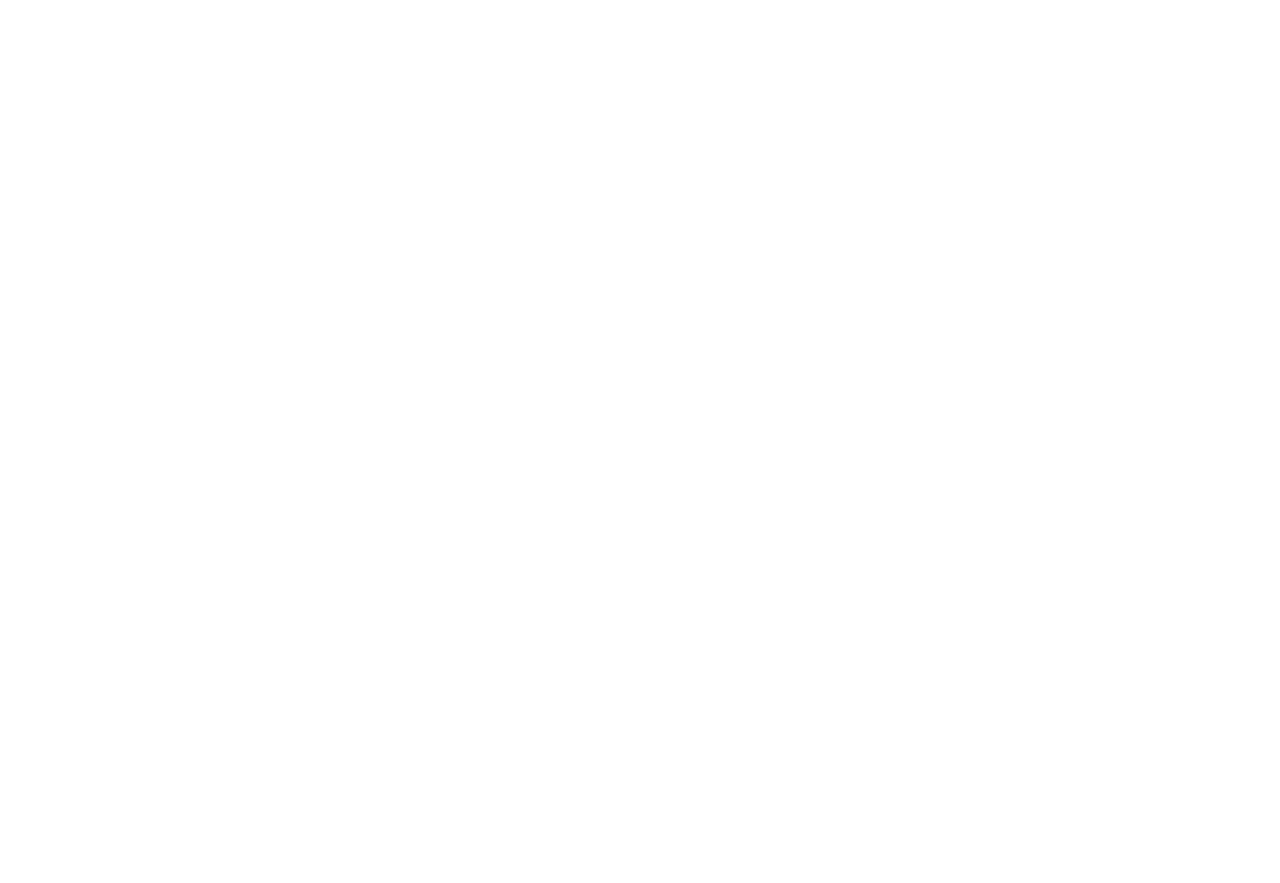
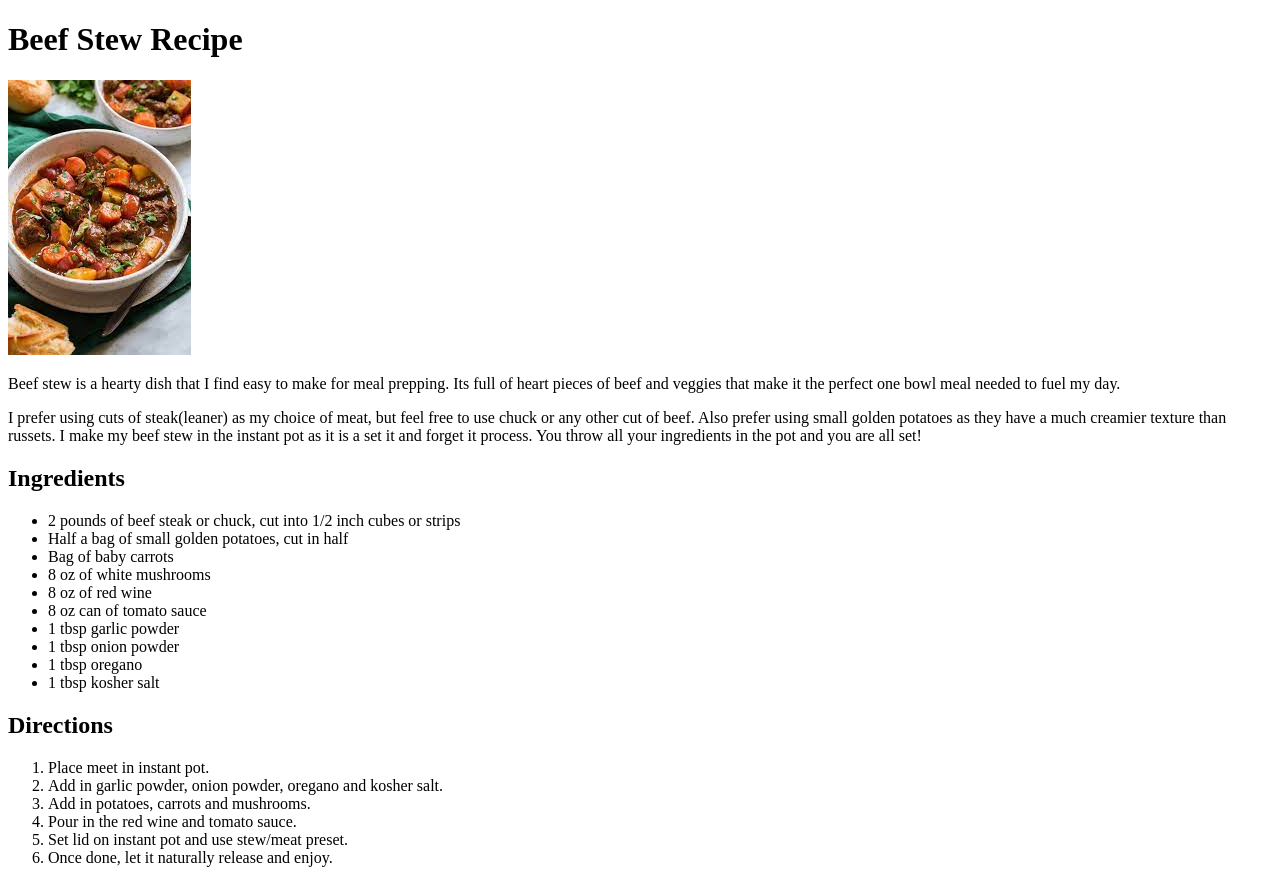
Before and after one commit to kimosabe71/odin-recipes, a plain HTML site: page recipes/beefstew.html in a window 1280 px wide. Before the commit the page ends 800 px from the top, so only its background shows below. Drawn offline with Linux system fonts and the light colour scheme.

Commit message:
Completed beefstew.htm, fix spelling errors in mac.html and mofongo.html also added link to index.html

```diff
--- a/recipes/beefstew.html
+++ b/recipes/beefstew.html
@@ -0,0 +1,45 @@
+<!DOCTYPE html>
+<html land="en">
+<head>
+    <meta charset="utf--8">
+    <title>Beef Stew Recipe</title>
+    <body>
+        <h1>Beef Stew Recipe</h1>
+        <img src="../recipes/images/beefstew.jpeg" alt="a hearty bowl of beef stew">
+        <p>
+            Beef stew is a hearty dish that I find easy to make for meal prepping.
+            Its full of heart pieces of beef and veggies that make it the perfect
+            one bowl meal needed to fuel my day.
+        </p>
+        <p>
+            I prefer using cuts of steak(leaner) as my choice of meat, but feel
+            free to use chuck or any other cut of beef. Also prefer using small
+            golden potatoes as they have a much creamier texture than russets.
+            I make my beef stew in the instant pot as it is a set it and forget it
+            process. You throw all your ingredients in the pot and you are all set!
+        </p>
+        <h2>Ingredients</h2>
+        <ul>
+            <li>2 pounds of beef steak or chuck, cut into 1/2 inch cubes or strips</li>
+            <li>Half a bag of small golden potatoes, cut in half</li>
+            <li>Bag of baby carrots</li>
+            <li>8 oz of white mushrooms</li>
+            <li>8 oz of red wine</li>
+            <li>8 oz can of tomato sauce</li>
+            <li>1 tbsp garlic powder</li>
+            <li>1 tbsp onion powder</li>
+            <li>1 tbsp oregano</li>
+            <li>1 tbsp kosher salt</li>
+        </ul>
+        <h2>Directions</h2>
+        <ol>
+            <li>Place meet in instant pot.</li>
+            <li>Add in garlic powder, onion powder, oregano and kosher salt.</li>
+            <li>Add in potatoes, carrots and mushrooms.</li>
+            <li>Pour in the red wine and tomato sauce.</li>
+            <li>Set lid on instant pot and use stew/meat preset.</li>
+            <li>Once done, let it naturally release and enjoy.</li>
+        </ol>
+    </body>
+</head>
+</html>
```
Also changed, not shown: index.html (+1 -0 lines), recipes/mac.html (+1 -1 lines), recipes/mofongo.html (+1 -1 lines).
